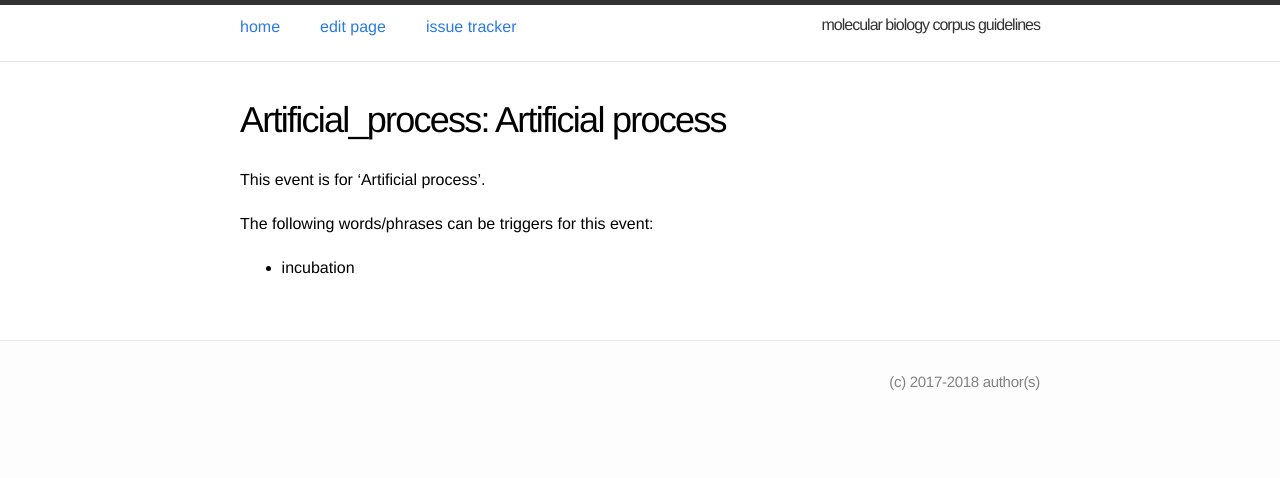
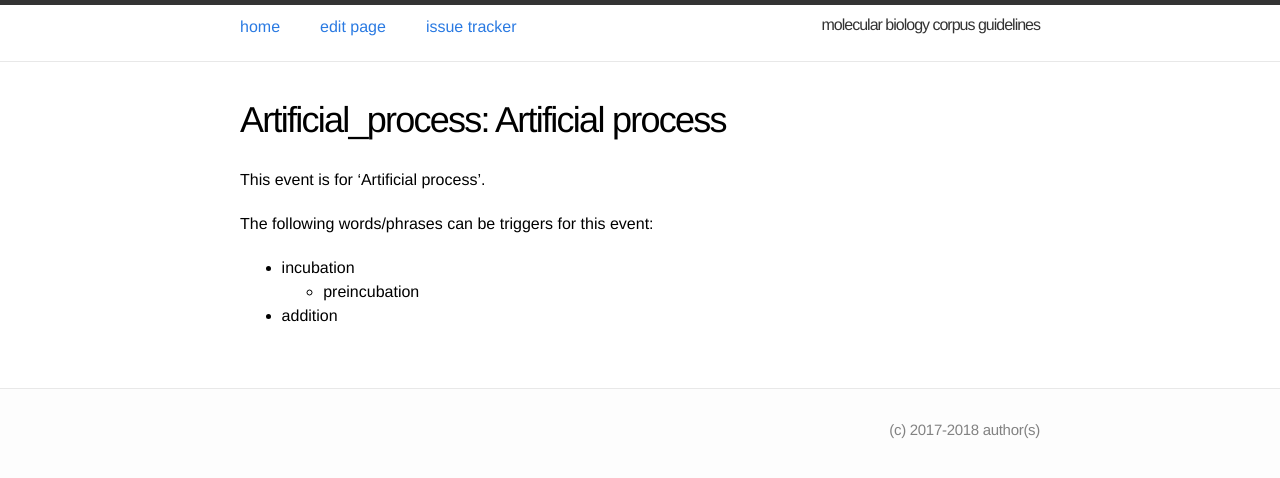
Before and after one commit to ezcatdb/molbiol_lung_corpus-guidelines, a Jekyll site: the page built from _event/Artificial_process.md, in a window 1280 px wide. Shown: the top 478 px of the page. Built offline with Jekyll 4.4.1, drawn with Linux system fonts in a browser that asks for light colours.

Commit message:
Update Artificial_process.md

```diff
--- a/_event/Artificial_process.md
+++ b/_event/Artificial_process.md
@@ -10,5 +10,7 @@ This event is for 'Artificial process'.
 
 The following words/phrases can be triggers for this event:
 - incubation
+  - preincubation
+- addition
 
 <!--details-->
```
